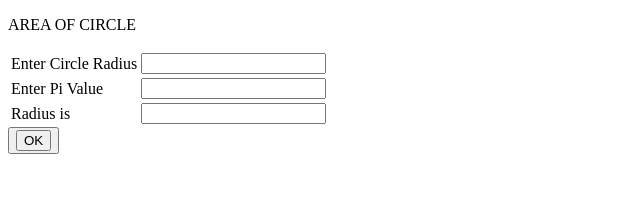
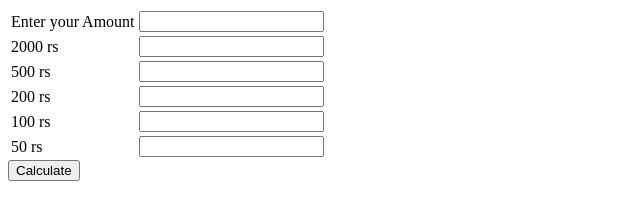
Before and after one commit to saurabhkumar-sk/web_dev, a plain HTML site: page index.html in a window 1280 px wide. Shown: the whole page, without its empty margins (0-640 px from the left). Drawn offline with Linux system fonts and the light colour scheme.

Commit message:
find amount

```diff
--- a/index.html
+++ b/index.html
@@ -3,37 +3,68 @@
 <head>
   <meta charset="UTF-8">
   <meta name="viewport" content="width=device-width, initial-scale=1.0">
-  <title>AREA OF CIRCLE</title>
+  <title>Check Money</title>
 </head>
-<script lang="javaScript">
-  function findArea(){
-    var radius,pi,area;
-     radius = parseFloat(document.getElementById('num1').value);
-       pi = parseFloat(document.getElementById('num2').value);
-       area = pi * radius * radius;
-      document.getElementById('area').value = area.toFixed(2);
-  }
+<body>
+  <script language="javaScript">
+    function findAmount(){
+      var amount,twoTho,FiveT,TwoHT;
+      amount=document.getElementById('amount').value;
+      document.getElementById('2000rs').value=parseInt(amount/2000);
 
-</script>
-<body>
-  <p>AREA OF CIRCLE</p>
-  <table >
+    }
+
+  </script>
+  <table>
     <tr>
-      <td>Enter Circle Radius</td>
-      <td><input type="text" id="num1"></td>
+      <td>
+        Enter your Amount
+      </td>
+      <td>
+        <input type="number" id="amount">
+      </td>
     </tr>
     <tr>
-      <td>Enter Pi Value</td>
-      <td><input type="text" id="num2"></td>
+      <td>
+        2000 rs
+      </td>
+      <td>
+        <input type="number" id="2000rs">
+      </td>
     </tr>
     <tr>
-      <td>Radius is</td>
-      <td><input type="text" id="radius"></td>
+      <td>
+        500 rs
+      </td>
+      <td>
+        <input type="number" id="500rs">
+      </td>
     </tr>
-
+    <tr>
+      <td>
+       200 rs
+      </td>
+      <td>
+        <input type="number" id="200rs">
+      </td>
+    </tr>
+    <tr>
+      <td>
+       100 rs
+      </td>
+      <td>
+        <input type="number" id="100rs">
+      </td>
+    </tr>
+    <tr>
+      <td>
+       50 rs
+      </td>
+      <td>
+        <input type="number" id="50rs">
+      </td>
+    </tr>
   </table>
-  <button>
-    <input type="button"value="OK" onclick="findArea">
-  </button>
+  <td colspan="2"><button onclick="findAmount()">Calculate</button></td>
 </body>
 </html>
```
